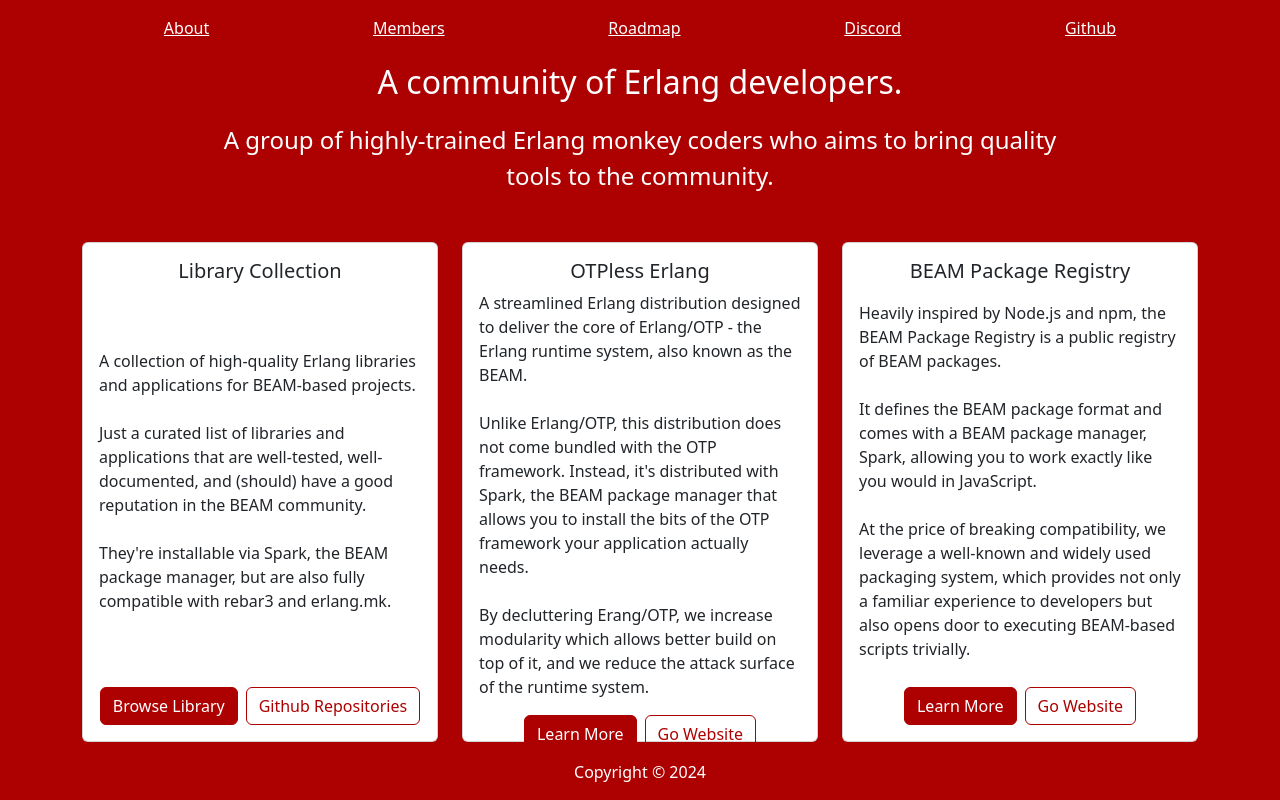
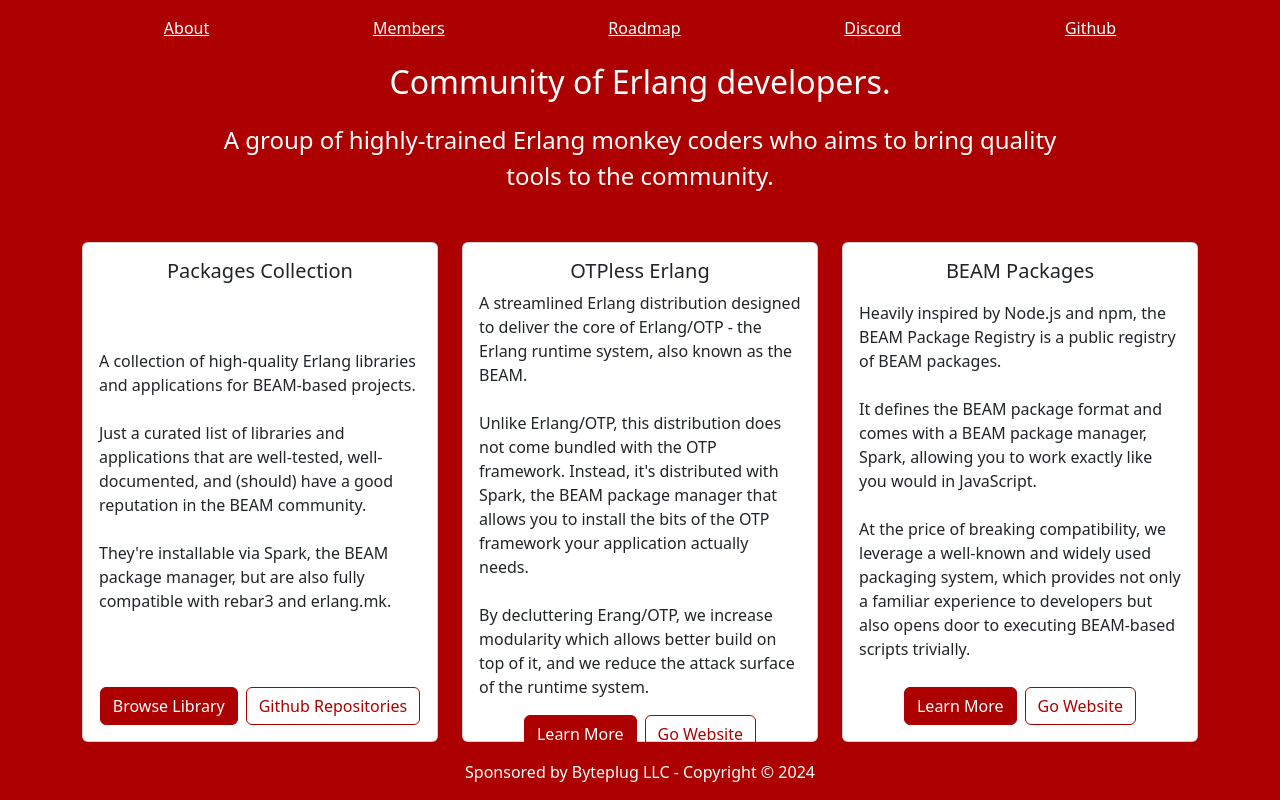
Before and after one commit to erlangsters/about-erlangsters, a Vue app: page / in a window 1280 px wide. Built offline with nearby package versions, Linux system fonts and the light colour scheme.

Commit message:
Update home page

```diff
--- a/src/App.vue
+++ b/src/App.vue
@@ -11,7 +11,7 @@
 <!-- center -->
 <div class="container">
   <div class="text-center text-white mb-5">
-    <p class="fs-2">A community of Erlang developers.</p>
+    <p class="fs-2">Community of Erlang developers.</p>
     <p class="fs-4 w-75 mx-auto">
 A group of highly-trained Erlang monkey coders who aims to bring quality tools
 to the community.
@@ -25,7 +25,7 @@
   style="height: 500px;"
 >
   <div class="card-body d-flex flex-column justify-content-between">
-    <h5 class="card-title">Library Collection</h5>
+    <h5 class="card-title">Packages Collection</h5>
     <p class="card-text text-start">
 A collection of high-quality Erlang libraries and applications for BEAM-based
 projects.
@@ -77,7 +77,7 @@
   style="height: 500px;"
 >
   <div class="card-body d-flex flex-column justify-content-between">
-    <h5 class="card-title">BEAM Package Registry</h5>
+    <h5 class="card-title">BEAM Packages</h5>
     <p class="card-text text-start">
 Heavily inspired by Node.js and npm, the BEAM Package Registry is a public
 registry of BEAM packages.
@@ -100,6 +100,6 @@
 </div>
 
 <!-- bottom -->
-<div class="text-center text-white mb-3">Copyright © 2024</div>
+<div class="text-center text-white mb-3">Sponsored by Byteplug LLC - Copyright © 2024</div>
   </div>
 </template>
```
